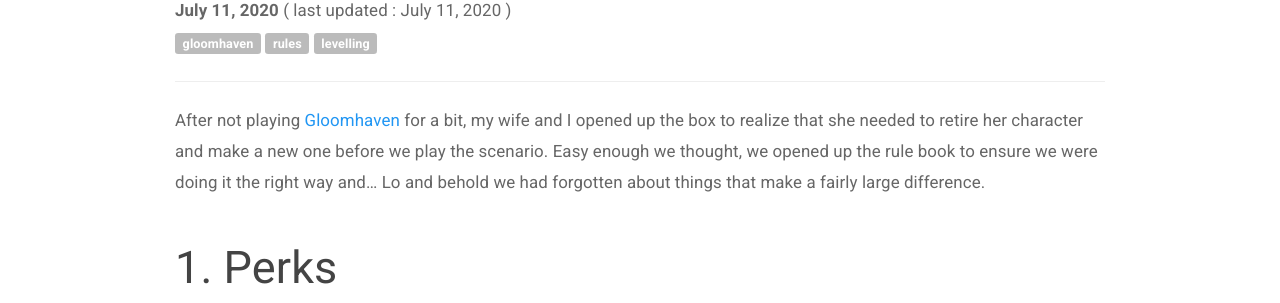
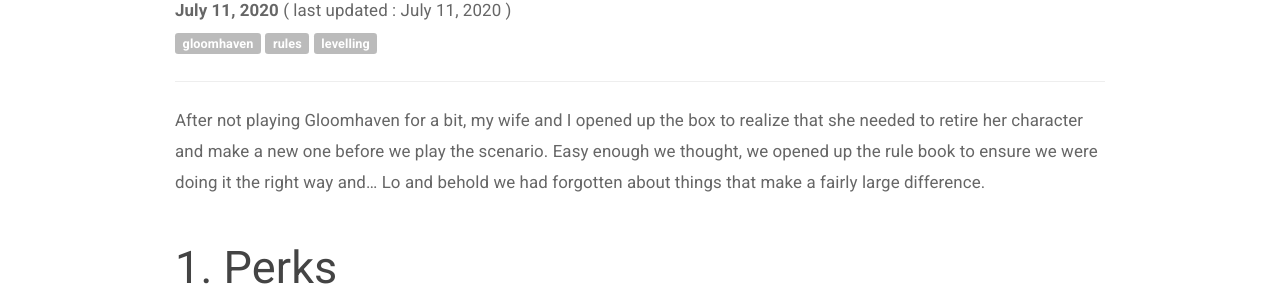
Before and after one commit to DanDobrick/blog, a Jekyll site: the page built from _posts/2020-07-11-gloomhaven-new-character.md, in a window 1280 px wide and 900 px high, scrolled down 407 px. Shown: the part 150-453 px from the top of the window. Built offline with Jekyll 4.4.1, drawn with Linux system fonts in a browser that asks for light colours; part of the change alters nothing that is shown.

```diff
--- a/_posts/2020-07-11-gloomhaven-new-character.md
+++ b/_posts/2020-07-11-gloomhaven-new-character.md
@@ -6,7 +6,7 @@ categories: boardgames
 tags: [gloomhaven, rules, levelling]
 is_post: true
 ---
-After not playing [Gloomhaven](https://www.amazon.com/gp/product/B01LZXVN4P/ref=as_li_tl?ie=UTF8&tag=dandobrickblo-20&camp=1789&creative=9325&linkCode=as2&creativeASIN=B01LZXVN4P&linkId=096992d7b494498fb58bcdc7c1ecb7fb) for a bit, my wife and I opened up the box to realize that she needed to retire her character and make a new one before we play the scenario. Easy enough we thought, we opened up the rule book to ensure we were doing it the right way and... Lo and behold we had forgotten about things that make a fairly large difference.
+After not playing Gloomhaven for a bit, my wife and I opened up the box to realize that she needed to retire her character and make a new one before we play the scenario. Easy enough we thought, we opened up the rule book to ensure we were doing it the right way and... Lo and behold we had forgotten about things that make a fairly large difference.
 <!--more-->
 ## 1. Perks
 When you create a new character you get perks equal to the number of characters you have previously retired. This is something we both had forgotten about in the past so it was quite the surprise when we read that portion of the rules.
```
